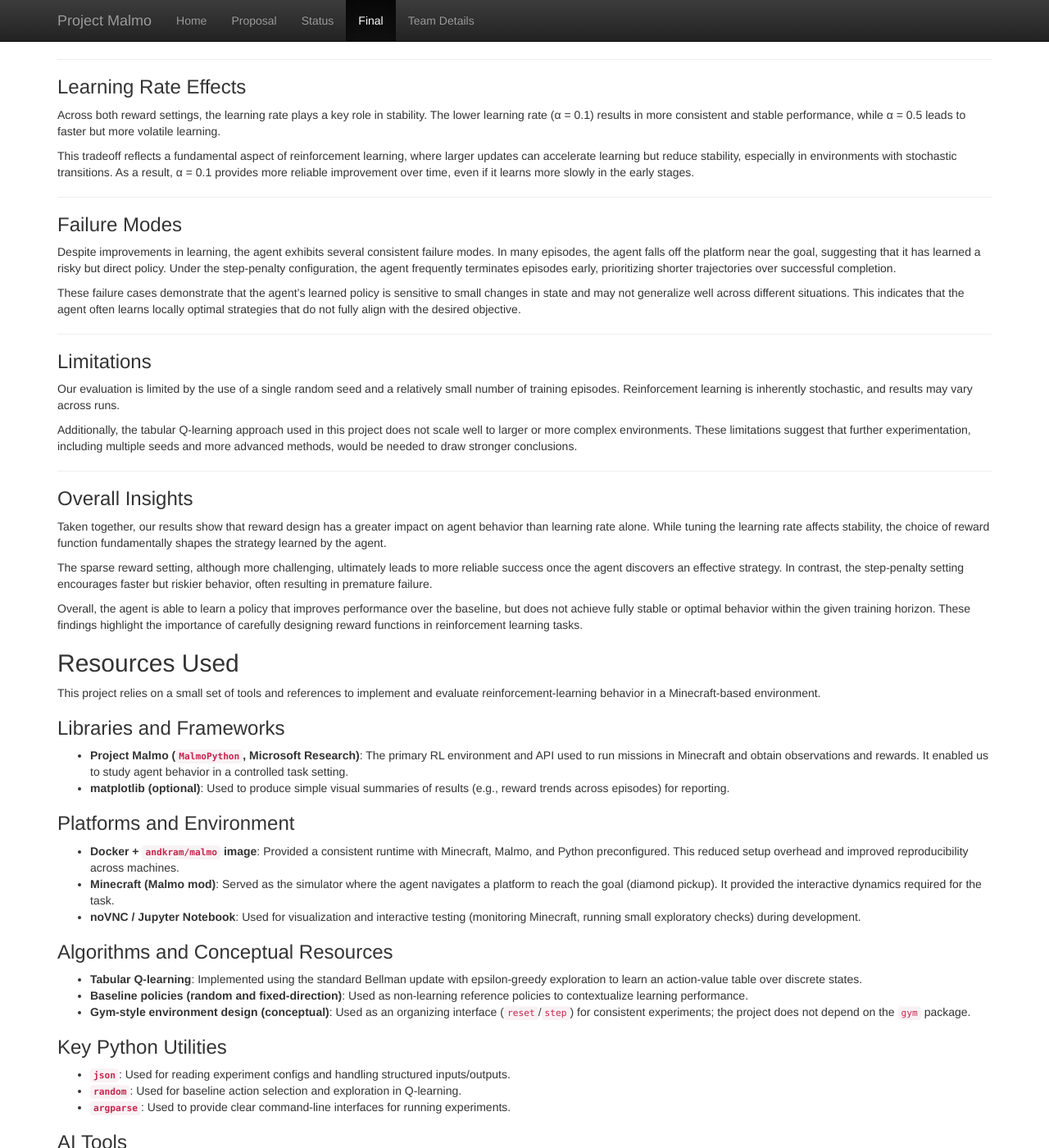
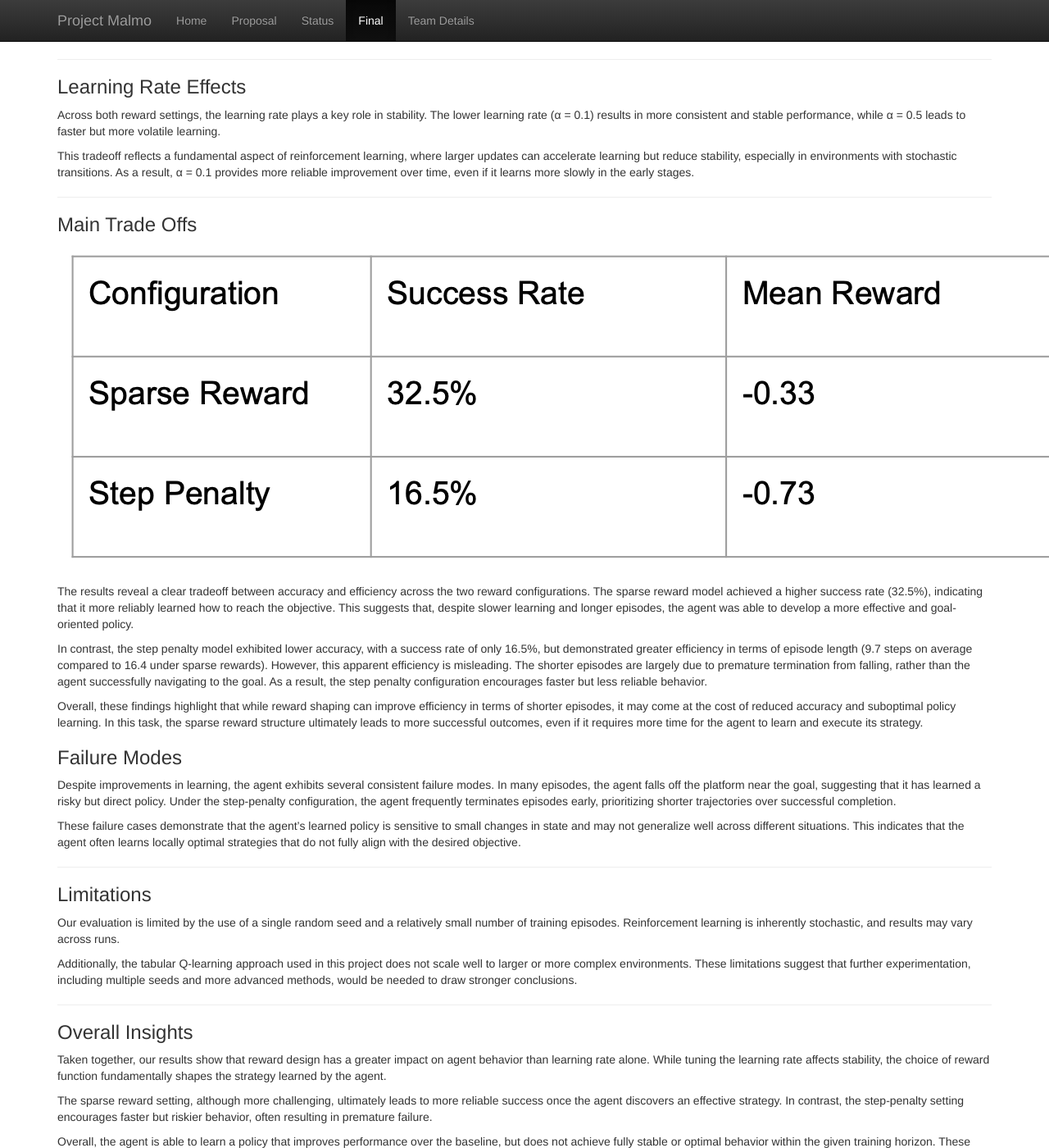
Before and after one commit to nhanngyn2004/cs175-group5, a Jekyll site: the page built from docs/final.md, in a window 1280 px wide and 1400 px high, scrolled down 6395 px. Shown: the whole window at 82% size. Built offline with Jekyll 4.4.1, drawn with Linux system fonts in a browser that asks for light colours.

Commit message:
added table for overall model comparisons

```diff
--- a/docs/final.md
+++ b/docs/final.md
@@ -208,6 +208,16 @@ This tradeoff reflects a fundamental aspect of reinforcement learning, where lar
 
 ---
 
+### Main Trade Offs
+
+![Overall Model Comparison](assets/table_comparison.png)
+
+The results reveal a clear tradeoff between accuracy and efficiency across the two reward configurations. The sparse reward model achieved a higher success rate (32.5%), indicating that it more reliably learned how to reach the objective. This suggests that, despite slower learning and longer episodes, the agent was able to develop a more effective and goal-oriented policy.
+
+In contrast, the step penalty model exhibited lower accuracy, with a success rate of only 16.5%, but demonstrated greater efficiency in terms of episode length (9.7 steps on average compared to 16.4 under sparse rewards). However, this apparent efficiency is misleading. The shorter episodes are largely due to premature termination from falling, rather than the agent successfully navigating to the goal. As a result, the step penalty configuration encourages faster but less reliable behavior.
+
+Overall, these findings highlight that while reward shaping can improve efficiency in terms of shorter episodes, it may come at the cost of reduced accuracy and suboptimal policy learning. In this task, the sparse reward structure ultimately leads to more successful outcomes, even if it requires more time for the agent to learn and execute its strategy.
+
 ### Failure Modes
 
 Despite improvements in learning, the agent exhibits several consistent failure modes. In many episodes, the agent falls off the platform near the goal, suggesting that it has learned a risky but direct policy. Under the step-penalty configuration, the agent frequently terminates episodes early, prioritizing shorter trajectories over successful completion.
@@ -231,7 +241,6 @@ Taken together, our results show that reward design has a greater impact on agen
 The sparse reward setting, although more challenging, ultimately leads to more reliable success once the agent discovers an effective strategy. In contrast, the step-penalty setting encourages faster but riskier behavior, often resulting in premature failure.
 
 Overall, the agent is able to learn a policy that improves performance over the baseline, but does not achieve fully stable or optimal behavior within the given training horizon. These findings highlight the importance of carefully designing reward functions in reinforcement learning tasks.
-
 
 
 
```
Also changed, not shown: docs/assets/table_comparison.png (added), 1 other file.
